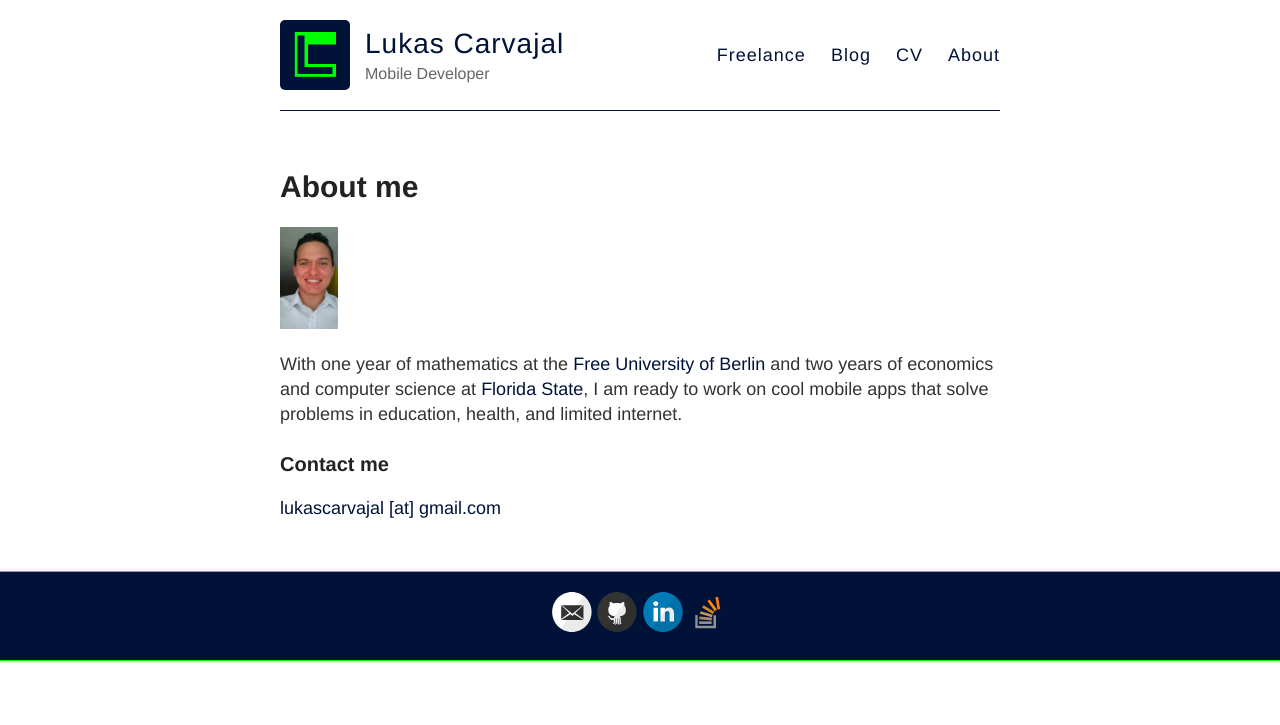
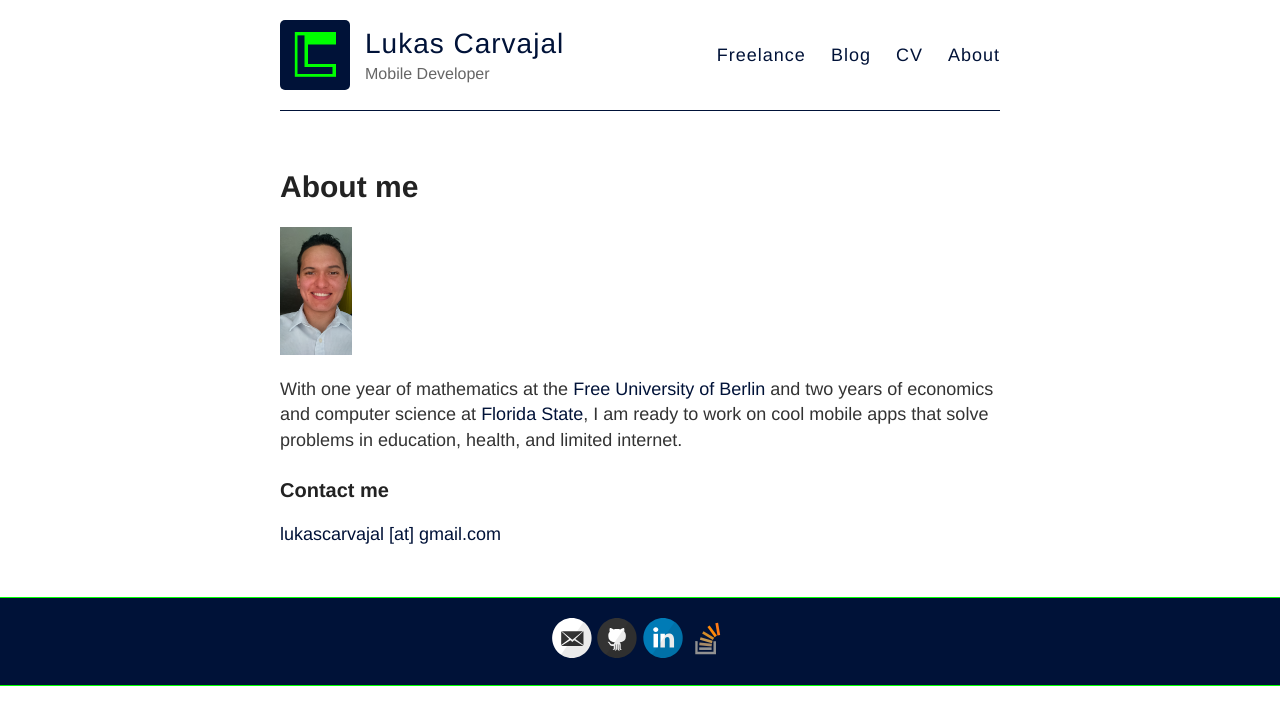
Before and after one commit to Lcarvajal/Lcarvajal.github.io, a Jekyll site: the page built from about.md, in a window 1280 px wide. Shown: the top 725 px of the page. Built offline with Jekyll 4.4.1, drawn with Linux system fonts in a browser that asks for light colours; Markdown is read by kramdown in place of the engine named in the settings.

```diff
--- a/about.md
+++ b/about.md
@@ -4,7 +4,7 @@
 permalink: /about/
 ---
 
-<img class="img-responsive" src="../images/me.jpg" alt="me" style="width:8%;" />
+<img class="img-responsive" src="../images/me.jpg" alt="me" style="width:10%;" />
 
 With one year of mathematics at the <a href="https://en.wikipedia.org/wiki/Free_University_Berlin" target="_blank">Free University of Berlin</a> and two years of economics and computer science at <a href="https://en.wikipedia.org/wiki/Florida_State_University" target="_blank">Florida State</a>, I am ready to work on cool mobile apps that solve problems in education, health, and limited internet.
 
```
